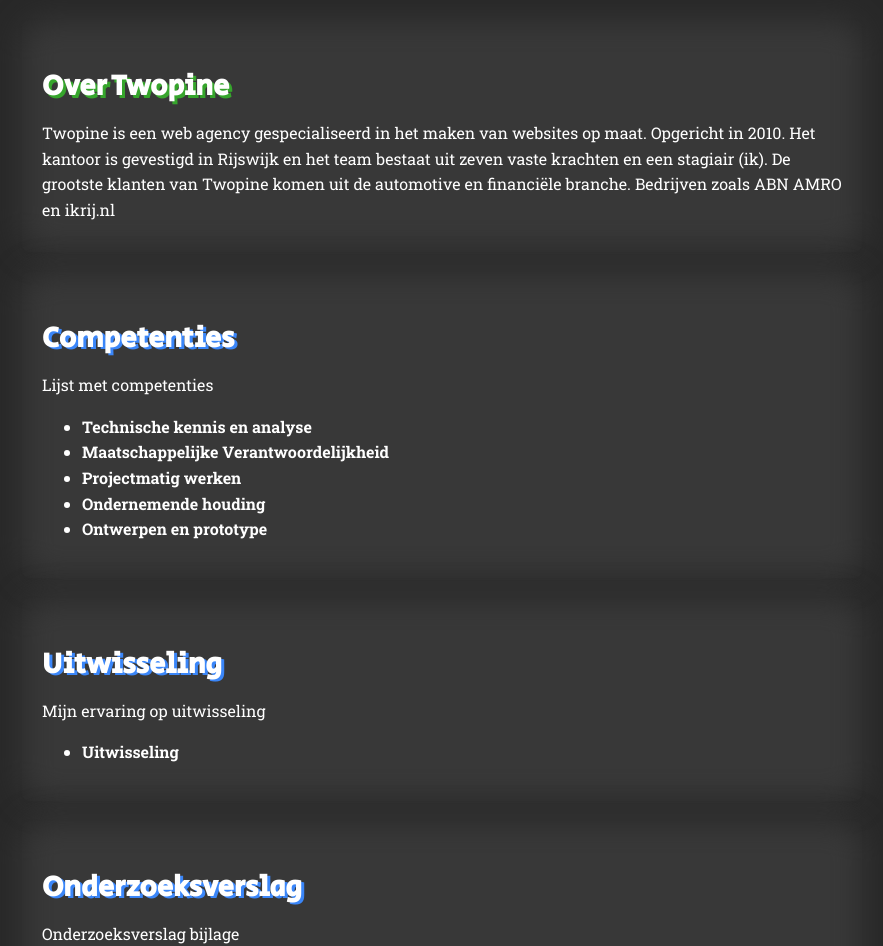
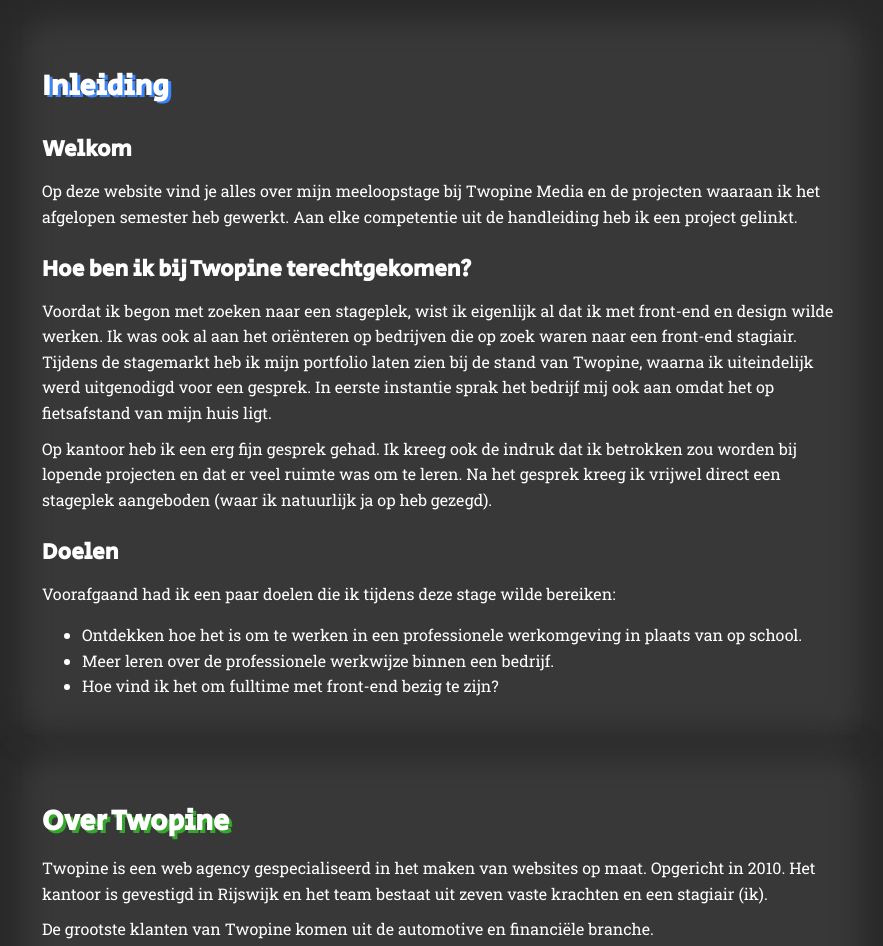
Before and after one commit to Sam-mid/stageverslag, a Vue app: page /home in a window 1280 px wide. Shown: the top 946 px of the page, without its empty margins (198-1081 px from the left). Built offline with nearby package versions, Linux system fonts and the light colour scheme.

Commit message:
intro toevoegd

```diff
--- a/src/views/Home.vue
+++ b/src/views/Home.vue
@@ -1,11 +1,32 @@
 <template>
 
   <section>
-    <h2 class="twopine">Over Twopine</h2>
-    <p>Twopine is een web agency gespecialiseerd in het maken van websites op maat. Opgericht in 2010. Het kantoor is gevestigd in Rijswijk en het team bestaat uit zeven vaste krachten en een stagiair (ik). De grootste klanten van Twopine komen uit de automotive en financiële branche. Bedrijven zoals ABN AMRO en  ikrij.nl </p>
+    <h2>Inleiding</h2>
+    <h3> Welkom </h3>
+    <p> Op deze website vind je alles over mijn meeloopstage bij Twopine Media en de projecten waaraan ik het afgelopen semester heb gewerkt. Aan elke competentie uit de handleiding heb ik een project gelinkt.</p>
+
+   <h3>Hoe ben ik bij Twopine terechtgekomen?</h3>
+    <p>Voordat ik begon met zoeken naar een stageplek, wist ik eigenlijk al dat ik met front-end en design wilde werken. Ik was ook al aan het oriënteren op bedrijven die op zoek waren naar een front-end stagiair. Tijdens de stagemarkt heb ik mijn portfolio laten zien bij de stand van Twopine, waarna ik uiteindelijk werd uitgenodigd voor een gesprek. In eerste instantie sprak het bedrijf mij ook aan omdat het op fietsafstand van mijn huis ligt.</p>
+    <p>Op kantoor heb ik een erg fijn gesprek gehad. Ik kreeg ook de indruk dat ik betrokken zou worden bij lopende projecten en dat er veel ruimte was om te leren. Na het gesprek kreeg ik vrijwel direct een stageplek aangeboden (waar ik natuurlijk ja op heb gezegd).</p>
+
+  <h3>Doelen</h3>
+    <p>Voorafgaand had ik een paar doelen die ik tijdens deze stage wilde bereiken:</p>
+    <ul>
+      <li>Ontdekken hoe het is om te werken in een professionele werkomgeving in plaats van op school.</li>
+      <li>Meer leren over de professionele werkwijze binnen een bedrijf.</li>
+      <li>Hoe vind ik het om fulltime met front-end bezig te zijn?</li>
+    </ul>
   </section>
 
+
+
   <section>
+    <h2 class="twopine">Over Twopine</h2>
+    <p>Twopine is een web agency gespecialiseerd in het maken van websites op maat. Opgericht in 2010. Het kantoor is gevestigd in Rijswijk en het team bestaat uit zeven vaste krachten en een stagiair (ik).  </p>
+    <p>De grootste klanten van Twopine komen uit de automotive en financiële branche. <br> Bedrijven zoals ABN AMRO en  ikrij.nl </p>
+  </section>
+
+  <section class="compententies">
     <h2>Competenties</h2>
     <p>Lijst met competenties</p>
     <ul>
@@ -29,10 +50,9 @@
     <h2>Onderzoeksverslag</h2>
     <p>Onderzoeksverslag bijlage</p>
     <ul>
-      <iframe src="/onderzoeksresultaten.pdf" width="600" height="800" style="border:none;"></iframe>
+<!--      <iframe src="/onderzoeksresultaten.pdf" width="600" height="800" style="border:none;"></iframe>-->
     </ul>
   </section>
-
 </template>
 
 <style scoped>
```
